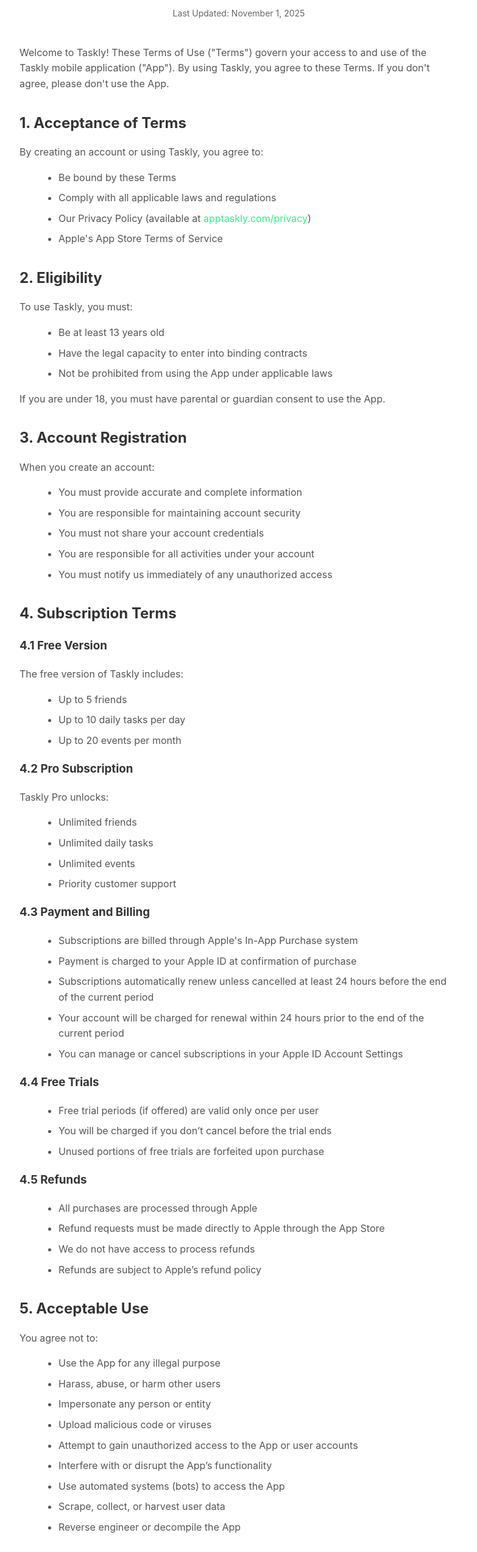
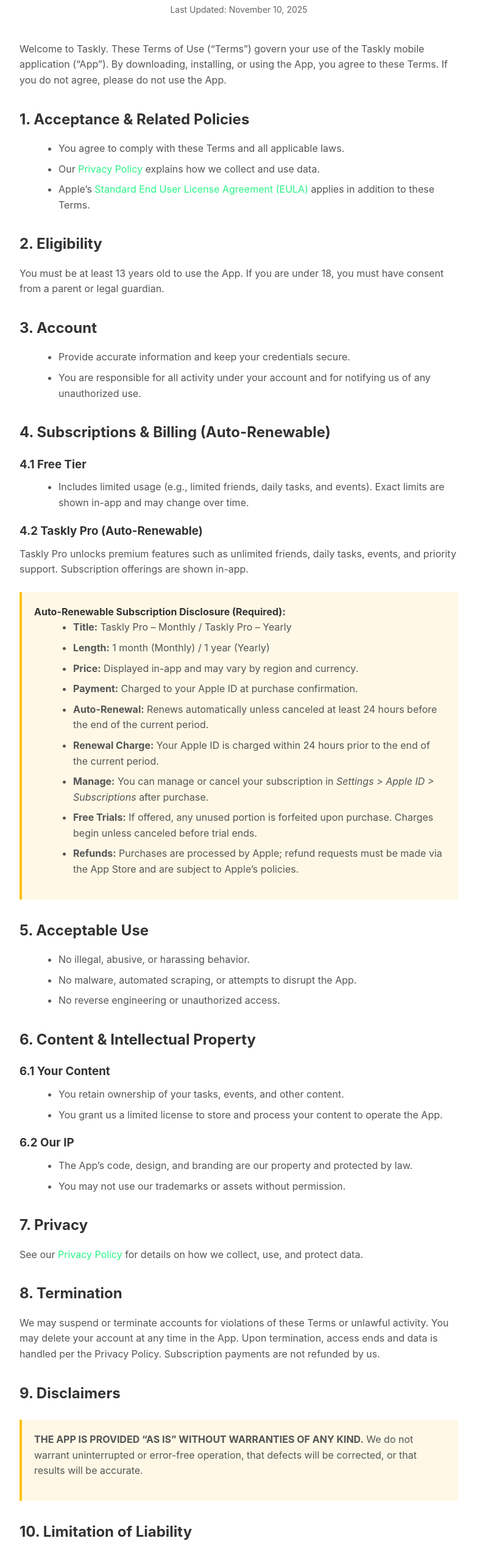
Before and after one commit to islam7r/taskly-universal-links, a plain HTML site: page terms.html in a window 1280 px wide. Shown: the part 252-2797 px from the top of the page at 61% size, without its empty margins (248-1031 px from the left). Drawn offline with Linux system fonts and the light colour scheme.

Commit message:
Update terms.html

```diff
--- a/terms.html
+++ b/terms.html
@@ -1,313 +1,166 @@
 <!DOCTYPE html>
 <html lang="en">
 <head>
-    <meta charset="UTF-8">
-    <meta name="viewport" content="width=device-width, initial-scale=1.0">
+  <meta charset="UTF-8" />
+  <meta name="viewport" content="width=device-width, initial-scale=1" />
   <title>Terms of Use – Taskly</title>
+  <meta name="description" content="Taskly Terms of Use (EULA). Subscription, billing, renewal, refunds, privacy, and contact information." />
   <style>
-        body {
-            margin: 0;
-            padding: 0;
-            font-family: -apple-system, BlinkMacSystemFont, 'Segoe UI', Roboto, Oxygen, Ubuntu, Cantarell, sans-serif;
-            background: #f4f6fa;
-            color: #333;
-            line-height: 1.6;
-        }
-        .page-container {
-            max-width: 800px;
-            margin: 40px auto;
-            padding: 20px;
-        }
-        .card {
-            background: #fff;
-            border-radius: 16px;
-            padding: 40px;
-            box-shadow: 0 12px 40px rgba(0,0,0,0.08);
-        }
-        .header {
-            text-align: center;
-            margin-bottom: 40px;
-        }
-        .logo {
-            font-size: 48px;
-            margin-bottom: 10px;
-        }
-        h1 {
-            font-size: 32px;
-            color: #29F387; /* your accent */
-            margin-bottom: 8px;
-        }
-        .last-updated {
-            font-size: 14px;
-            color: #666;
-        }
-        h2 {
-            font-size: 24px;
-            color: #333;
-            margin-top: 32px;
-            margin-bottom: 16px;
-        }
-        p {
-            margin-bottom: 16px;
-            color: #555;
-        }
-        ul {
-            margin-left: 24px;
-            margin-bottom: 16px;
-        }
-        li {
-            margin-bottom: 8px;
-            color: #555;
-        }
-        a {
-            color: #29F387;
-            text-decoration: none;
-        }
-        a:hover {
-            text-decoration: underline;
-        }
-        .important {
-            background: #fff8e6;
-            border-left: 4px solid #ffc107;
-            padding: 20px;
-            margin: 24px 0;
-        }
-        .contact {
-            background: #f9fafc;
-            padding: 20px;
-            border-radius: 10px;
-            margin-top: 32px;
-        }
-        @media (max-width: 600px) {
-            .card {
-                padding: 24px;
-            }
-            h1 {
-                font-size: 24px;
-            }
-            h2 {
-                font-size: 20px;
-            }
-        }
+    :root { --accent:#29F387; }
+    body{margin:0;padding:0;font-family:-apple-system,BlinkMacSystemFont,'Segoe UI',Roboto,Oxygen,Ubuntu,Cantarell,sans-serif;background:#f4f6fa;color:#333;line-height:1.6}
+    .page-container{max-width:800px;margin:40px auto;padding:20px}
+    .card{background:#fff;border-radius:16px;padding:40px;box-shadow:0 12px 40px rgba(0,0,0,.08)}
+    .header{text-align:center;margin-bottom:40px}
+    .logo{font-size:48px;margin-bottom:10px}
+    h1{font-size:32px;color:var(--accent);margin-bottom:8px}
+    .last-updated{font-size:14px;color:#666}
+    h2{font-size:24px;color:#333;margin:32px 0 16px}
+    h3{margin:18px 0 10px}
+    p{margin:0 0 16px;color:#555}
+    ul{margin:0 0 16px 24px}
+    li{margin-bottom:8px;color:#555}
+    a{color:var(--accent);text-decoration:none}
+    a:hover{text-decoration:underline}
+    .important{background:#fff8e6;border-left:4px solid #ffc107;padding:20px;margin:24px 0}
+    .contact{background:#f9fafc;padding:20px;border-radius:10px;margin-top:32px}
+    @media (max-width:600px){.card{padding:24px} h1{font-size:24px} h2{font-size:20px}}
   </style>
 </head>
 <body>
   <div class="page-container">
-        <div class="card">
-            <div class="header">
-                <div class="logo">📋</div>
+    <main class="card">
+      <header class="header">
+        <div class="logo" aria-hidden="true">📋</div>
         <h1>Terms of Use</h1>
-                <p class="last-updated">Last Updated: November 1, 2025</p>
-            </div>
+        <p class="last-updated">Last Updated: November 10, 2025</p>
+      </header>
 
       <section>
-                <p>Welcome to Taskly! These Terms of Use ("Terms") govern your access to and use of the Taskly mobile application ("App"). By using Taskly, you agree to these Terms. If you don't agree, please don't use the App.</p>
+        <p>Welcome to Taskly. These Terms of Use (“Terms”) govern your use of the Taskly mobile application (“App”). By downloading, installing, or using the App, you agree to these Terms. If you do not agree, please do not use the App.</p>
       </section>
 
       <section>
-                <h2>1. Acceptance of Terms</h2>
-                <p>By creating an account or using Taskly, you agree to:</p>
+        <h2>1. Acceptance & Related Policies</h2>
         <ul>
-                    <li>Be bound by these Terms</li>
-                    <li>Comply with all applicable laws and regulations</li>
-                    <li>Our Privacy Policy (available at <a href="https://apptaskly.com/privacy">apptaskly.com/privacy</a>)</li>
-                    <li>Apple's App Store Terms of Service</li>
+          <li>You agree to comply with these Terms and all applicable laws.</li>
+          <li>Our <a href="https://apptaskly.com/privacy">Privacy Policy</a> explains how we collect and use data.</li>
+          <li>Apple’s <a href="https://www.apple.com/legal/internet-services/itunes/dev/stdeula/">Standard End User License Agreement (EULA)</a> applies in addition to these Terms.</li>
         </ul>
       </section>
 
       <section>
         <h2>2. Eligibility</h2>
-                <p>To use Taskly, you must:</p>
-                <ul>
-                    <li>Be at least 13 years old</li>
-                    <li>Have the legal capacity to enter into binding contracts</li>
-                    <li>Not be prohibited from using the App under applicable laws</li>
-                </ul>
-                <p>If you are under 18, you must have parental or guardian consent to use the App.</p>
+        <p>You must be at least 13 years old to use the App. If you are under 18, you must have consent from a parent or legal guardian.</p>
       </section>
 
       <section>
-                <h2>3. Account Registration</h2>
-                <p>When you create an account:</p>
+        <h2>3. Account</h2>
         <ul>
-                    <li>You must provide accurate and complete information</li>
-                    <li>You are responsible for maintaining account security</li>
-                    <li>You must not share your account credentials</li>
-                    <li>You are responsible for all activities under your account</li>
-                    <li>You must notify us immediately of any unauthorized access</li>
+          <li>Provide accurate information and keep your credentials secure.</li>
+          <li>You are responsible for all activity under your account and for notifying us of any unauthorized use.</li>
         </ul>
       </section>
 
       <section>
-                <h2>4. Subscription Terms</h2>
+        <h2>4. Subscriptions & Billing (Auto-Renewable)</h2>
 
-                <h3>4.1 Free Version</h3>
-                <p>The free version of Taskly includes:</p>
+        <h3>4.1 Free Tier</h3>
         <ul>
-                    <li>Up to 5 friends</li>
-                    <li>Up to 10 daily tasks per day</li>
-                    <li>Up to 20 events per month</li>
+          <li>Includes limited usage (e.g., limited friends, daily tasks, and events). Exact limits are shown in-app and may change over time.</li>
         </ul>
 
-                <h3>4.2 Pro Subscription</h3>
-                <p>Taskly Pro unlocks:</p>
+        <h3>4.2 Taskly Pro (Auto-Renewable)</h3>
+        <p>Taskly Pro unlocks premium features such as unlimited friends, daily tasks, events, and priority support. Subscription offerings are shown in-app.</p>
+
+        <div class="important" role="note" aria-label="Auto-Renewable Subscription Disclosure">
+          <strong>Auto-Renewable Subscription Disclosure (Required):</strong>
           <ul>
-                    <li>Unlimited friends</li>
-                    <li>Unlimited daily tasks</li>
-                    <li>Unlimited events</li>
-                    <li>Priority customer support</li>
+            <li><strong>Title:</strong> Taskly Pro – Monthly / Taskly Pro – Yearly</li>
+            <li><strong>Length:</strong> 1 month (Monthly) / 1 year (Yearly)</li>
+            <li><strong>Price:</strong> Displayed in-app and may vary by region and currency.</li>
+            <li><strong>Payment:</strong> Charged to your Apple ID at purchase confirmation.</li>
+            <li><strong>Auto-Renewal:</strong> Renews automatically unless canceled at least 24 hours before the end of the current period.</li>
+            <li><strong>Renewal Charge:</strong> Your Apple ID is charged within 24 hours prior to the end of the current period.</li>
+            <li><strong>Manage:</strong> You can manage or cancel your subscription in <em>Settings &gt; Apple ID &gt; Subscriptions</em> after purchase.</li>
+            <li><strong>Free Trials:</strong> If offered, any unused portion is forfeited upon purchase. Charges begin unless canceled before trial ends.</li>
+            <li><strong>Refunds:</strong> Purchases are processed by Apple; refund requests must be made via the App Store and are subject to Apple’s policies.</li>
           </ul>
+        </div>
+      </section>
 
-                <h3>4.3 Payment and Billing</h3>
+      <section>
+        <h2>5. Acceptable Use</h2>
         <ul>
-                    <li>Subscriptions are billed through Apple's In-App Purchase system</li>
-                    <li>Payment is charged to your Apple ID at confirmation of purchase</li>
-                    <li>Subscriptions automatically renew unless cancelled at least 24 hours before the end of the current period</li>
-                    <li>Your account will be charged for renewal within 24 hours prior to the end of the current period</li>
-                    <li>You can manage or cancel subscriptions in your Apple ID Account Settings</li>
-                </ul>
-
-                <h3>4.4 Free Trials</h3>
-                <ul>
-                    <li>Free trial periods (if offered) are valid only once per user</li>
-                    <li>You will be charged if you don’t cancel before the trial ends</li>
-                    <li>Unused portions of free trials are forfeited upon purchase</li>
-                </ul>
-
-                <h3>4.5 Refunds</h3>
-                <ul>
-                    <li>All purchases are processed through Apple</li>
-                    <li>Refund requests must be made directly to Apple through the App Store</li>
-                    <li>We do not have access to process refunds</li>
-                    <li>Refunds are subject to Apple’s refund policy</li>
+          <li>No illegal, abusive, or harassing behavior.</li>
+          <li>No malware, automated scraping, or attempts to disrupt the App.</li>
+          <li>No reverse engineering or unauthorized access.</li>
         </ul>
       </section>
 
       <section>
-                <h2>5. Acceptable Use</h2>
-                <p>You agree not to:</p>
+        <h2>6. Content & Intellectual Property</h2>
+        <h3>6.1 Your Content</h3>
         <ul>
-                    <li>Use the App for any illegal purpose</li>
-                    <li>Harass, abuse, or harm other users</li>
-                    <li>Impersonate any person or entity</li>
-                    <li>Upload malicious code or viruses</li>
-                    <li>Attempt to gain unauthorized access to the App or user accounts</li>
-                    <li>Interfere with or disrupt the App’s functionality</li>
-                    <li>Use automated systems (bots) to access the App</li>
-                    <li>Scrape, collect, or harvest user data</li>
-                    <li>Reverse engineer or decompile the App</li>
+          <li>You retain ownership of your tasks, events, and other content.</li>
+          <li>You grant us a limited license to store and process your content to operate the App.</li>
+        </ul>
+        <h3>6.2 Our IP</h3>
+        <ul>
+          <li>The App’s code, design, and branding are our property and protected by law.</li>
+          <li>You may not use our trademarks or assets without permission.</li>
         </ul>
       </section>
 
       <section>
-                <h2>6. Content and Intellectual Property</h2>
-
-                <h3>6.1 Your Content</h3>
-                <ul>
-                    <li>You retain ownership of tasks, events, and other content you create</li>
-                    <li>You grant us a license to store, process, and display your content to provide the service</li>
-                    <li>You are responsible for your content and must have necessary rights to share it</li>
-                    <li>We may remove content that violates these Terms</li>
-                </ul>
-
-                <h3>6.2 Our Intellectual Property</h3>
-                <ul>
-                    <li>The App, including its design, features, and code, is owned by us</li>
-                    <li>Our trademarks, logos, and brand features are protected</li>
-                    <li>You may not use our intellectual property without permission</li>
-                </ul>
-            </section>
-
-            <section>
-                <h2>7. Privacy and Data</h2>
-                <p>Your privacy is important to us. Please review our <a href="https://apptaskly.com/privacy">Privacy Policy</a> to understand how we collect, use, and protect your information.</p>
+        <h2>7. Privacy</h2>
+        <p>See our <a href="https://apptaskly.com/privacy">Privacy Policy</a> for details on how we collect, use, and protect data.</p>
       </section>
 
       <section>
         <h2>8. Termination</h2>
-                <p>We may suspend or terminate your account if you:</p>
-                <ul>
-                    <li>Violate these Terms</li>
-                    <li>Engage in fraudulent or illegal activity</li>
-                    <li>Harm other users or the App</li>
-                </ul>
-                <p>You may delete your account at any time through the App settings. Upon termination:</p>
-                <ul>
-                    <li>Your access to the App will be revoked</li>
-                    <li>Your data will be deleted according to our Privacy Policy</li>
-                    <li>Active subscriptions will not be refunded</li>
-                </ul>
+        <p>We may suspend or terminate accounts for violations of these Terms or unlawful activity. You may delete your account at any time in the App. Upon termination, access ends and data is handled per the Privacy Policy. Subscription payments are not refunded by us.</p>
       </section>
 
       <section>
         <h2>9. Disclaimers</h2>
         <div class="important">
-                    <p><strong>THE APP IS PROVIDED "AS IS" WITHOUT WARRANTIES OF ANY KIND. WE DO NOT GUARANTEE THAT:</strong></p>
-                    <ul>
-                        <li>The App will be uninterrupted or error-free</li>
-                        <li>Defects will be corrected</li>
-                        <li>The App is free from viruses or harmful components</li>
-                        <li>Results from using the App will be accurate or reliable</li>
-                    </ul>
+          <p><strong>THE APP IS PROVIDED “AS IS” WITHOUT WARRANTIES OF ANY KIND.</strong> We do not warrant uninterrupted or error-free operation, that defects will be corrected, or that results will be accurate.</p>
         </div>
       </section>
 
       <section>
         <h2>10. Limitation of Liability</h2>
         <div class="important">
-                    <p><strong>TO THE MAXIMUM EXTENT PERMITTED BY LAW:</strong></p>
-                    <ul>
-                        <li>We are not liable for any indirect, incidental, or consequential damages</li>
-                        <li>Our total liability shall not exceed the amount you paid us in the past 12 months</li>
-                        <li>We are not responsible for loss of data, profits, or business opportunities</li>
-                    </ul>
+          <p>To the maximum extent permitted by law, we are not liable for indirect, incidental, special, consequential, or punitive damages. Our aggregate liability shall not exceed the amount you paid (if any) in the 12 months preceding the claim.</p>
         </div>
       </section>
 
       <section>
         <h2>11. Indemnification</h2>
-                <p>You agree to indemnify and hold us harmless from any claims, damages, or expenses arising from:</p>
-                <ul>
-                    <li>Your use of the App</li>
-                    <li>Your violation of these Terms</li>
-                    <li>Your violation of any rights of another person or entity</li>
-                    <li>Your content</li>
-                </ul>
+        <p>You agree to indemnify and hold us harmless from claims arising out of your use of the App, your content, or your violation of these Terms or applicable laws.</p>
       </section>
 
       <section>
-                <h2>12. Changes to Terms</h2>
-                <p>We may modify these Terms at any time. We will notify you by:</p>
-                <ul>
-                    <li>Posting updated Terms in the App</li>
-                    <li>Updating the "Last Updated" date</li>
-                    <li>Sending you an in-app notification for material changes</li>
-                </ul>
-                <p>Your continued use after changes become effective constitutes acceptance of the new Terms.</p>
+        <h2>12. Changes to These Terms</h2>
+        <p>We may update these Terms. We will update the date above and may notify you in-app for material changes. Continued use constitutes acceptance.</p>
       </section>
 
       <section>
         <h2>13. Governing Law</h2>
-                <p>These Terms shall be governed by and construed in accordance with applicable laws. Any disputes arising from these Terms shall be resolved through good faith negotiations or applicable legal channels.</p>
+        <p>These Terms are governed by applicable laws of your local jurisdiction unless otherwise required by mandatory law.</p>
       </section>
 
       <section>
-                <h2>14. Contact Information</h2>
-                <p>Questions about these Terms? Dispute resolution requests? Contact us:</p>
+        <h2>14. Contact</h2>
         <div class="contact">
-                    <p>
-                        <strong>Email:</strong> <a href="mailto:taskly7@gmail.com">taskly7@gmail.com</a><br>
-                        <strong>Website:</strong> <a href="https://apptaskly.com" target="_blank">https://apptaskly.com</a>
-                    </p>
+          <p><strong>Email:</strong> <a href="mailto:taskly7@gmail.com">taskly7@gmail.com</a><br />
+             <strong>Website:</strong> <a href="https://apptaskly.com" target="_blank" rel="noopener">https://apptaskly.com</a></p>
         </div>
-            </section>
-
-            <section>
-                <p style="margin-top: 30px; font-size: 12px; color: #999; text-align: center;">
-                    By using Taskly, you acknowledge that you have read, understood, and agree to be bound by these Terms of Use.
+        <p style="margin-top:30px;font-size:12px;color:#999;text-align:center">
+          By using Taskly, you acknowledge that you have read and agree to these Terms of Use.
         </p>
       </section>
-        </div>
+    </main>
   </div>
 </body>
 </html>
```
Lines whose indentation alone changed are shown as unchanged.
